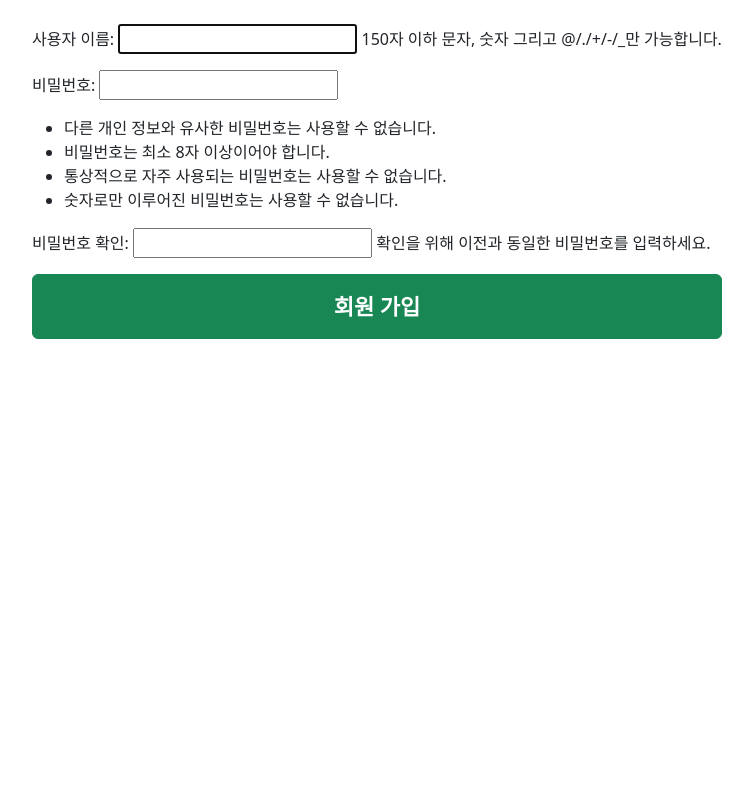
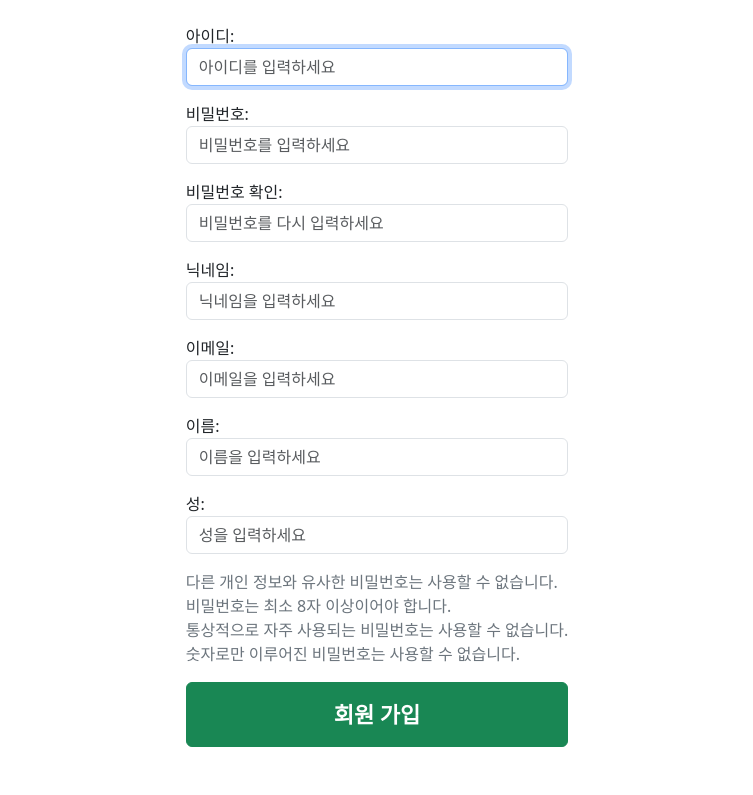
Before and after one commit to ParkJiHwan22/return_a_plus, a Django app: page /accounts/signup in a window 1280 px wide. Shown: the part 62-857 px from the top of the page, without its empty margins (263-1016 px from the left). Before the commit the page ends 401 px from the top, so only its background shows below. Run offline with Django 3.2, Linux system fonts and the light colour scheme; some libraries are stand-ins or nearby versions; some web fonts are replaced.

Commit message:
signup style

```diff
--- a/accounts/forms.py
+++ b/accounts/forms.py
@@ -1,8 +1,73 @@
 from django.contrib.auth.forms import UserCreationForm, UserChangeForm
 from django.contrib.auth import get_user_model
-
+from django import forms
 
 class CustomUserCreationForm(UserCreationForm):
+    username = forms.CharField(
+        label='아이디',
+        widget=forms.TextInput(
+            attrs={
+                'class': 'form-control',
+                'placeholder': '아이디를 입력하세요',
+            }
+        ),
+    )
+
+    nick_name = forms.CharField(
+        label='닉네임',
+        widget= forms.TextInput(
+            attrs={
+                'class': 'form-control',
+                'placeholder': '닉네임을 입력하세요',
+            }
+        )
+    )
+
+    email = forms.EmailField(
+        label='이메일',
+        widget=forms.TextInput(
+            attrs={
+                'class': 'form-control',
+                'placeholder': '이메일을 입력하세요',
+            }
+        ),
+    )
+    first_name = forms.CharField(
+        label='이름',
+        widget=forms.TextInput(
+            attrs={
+                'class': 'form-control',
+                'placeholder': '이름을 입력하세요',
+            }
+        ),
+    )
+    last_name = forms.CharField(
+        label='성',
+        widget=forms.TextInput(
+            attrs={
+                'class': 'form-control',
+                'placeholder': '성을 입력하세요',
+            }
+        ),
+    )
+    password1 = forms.CharField(
+        label='비밀번호',
+        widget=forms.PasswordInput(
+            attrs={
+                'class': 'form-control',
+                'placeholder': '비밀번호를 입력하세요',
+            }
+        ),
+    )
+    password2 = forms.CharField(
+        label='비밀번호 확인',
+        widget=forms.PasswordInput(
+            attrs={
+                'class': 'form-control',
+                'placeholder': '비밀번호를 다시 입력하세요',
+            }
+        ),
+    )
     class Meta(UserCreationForm.Meta):
         model = get_user_model()
 
--- a/accounts/templates/accounts/signup.html
+++ b/accounts/templates/accounts/signup.html
@@ -1,14 +1,22 @@
 {% extends 'base.html' %}
 
 {% block content %}
+<div class="container">
     <div class='d-flex justify-content-center'>
         <form action="{% url 'accounts:signup' %}" method = "POST">
             {% csrf_token %}
             <div class="signup-size">
                 {{ form.as_p }}
+                <p class="text-secondary">
+                    다른 개인 정보와 유사한 비밀번호는 사용할 수 없습니다.<br>
+                    비밀번호는 최소 8자 이상이어야 합니다.<br>
+                    통상적으로 자주 사용되는 비밀번호는 사용할 수 없습니다.<br>
+                    숫자로만 이루어진 비밀번호는 사용할 수 없습니다.
+                  </p>
             </div>
             <input type="submit" value='회원 가입' class="btn btn-success fw-bold  mb-5" style="width:100%; padding:15px; font-size: 22px;">
             </div>
         </form>
     </div>
+</div>
 {% endblock content %}
```
Also changed, not shown: accounts/templates/accounts/login.html (+9 -0 lines). Lines whose indentation alone changed are shown as unchanged.
